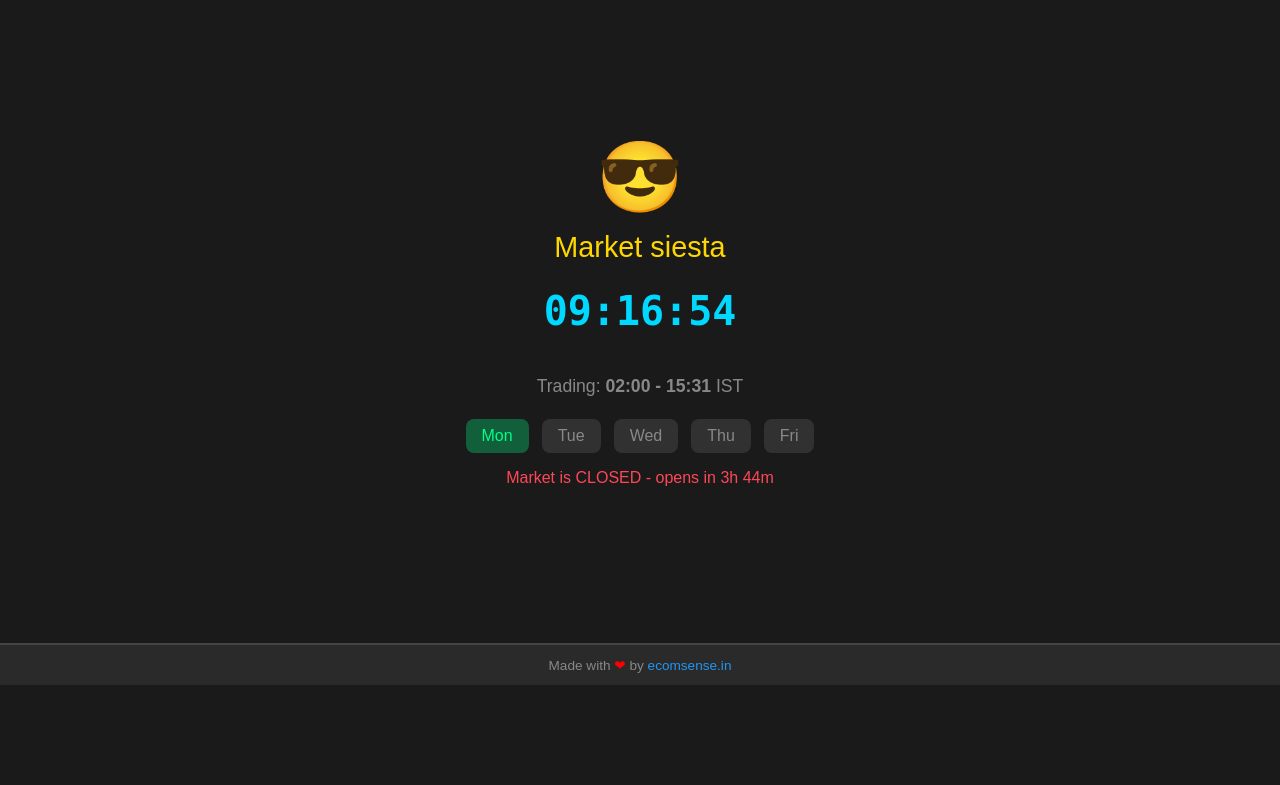
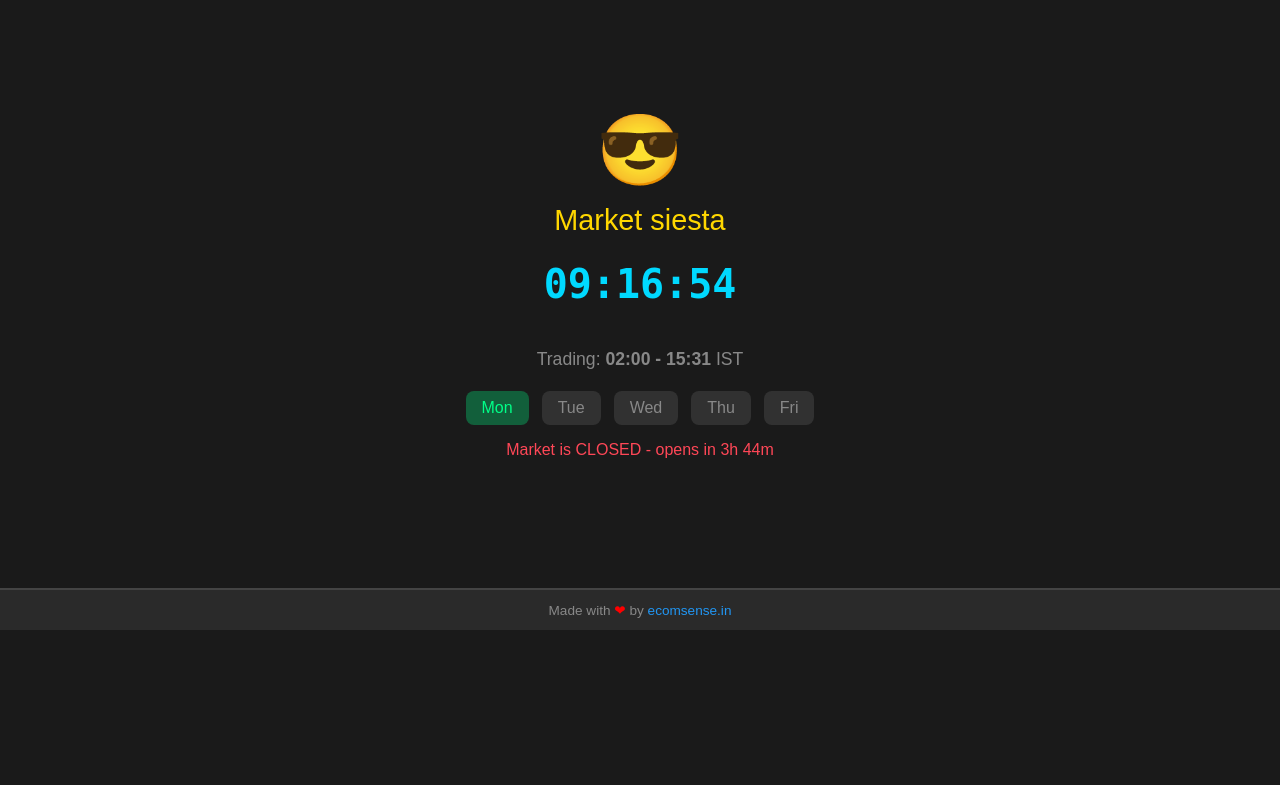
Before and after one commit to ecomsense/scalper-uma, a FastAPI app: page / in a window 1280 px wide. Shown: the part 65-850 px from the top of the page. Run offline with FastAPI, Linux system fonts and the light colour scheme; data that the repository does not hold is empty; parts of the project's set-up code (start-up, migrations or seed data) failed here and were passed over.

Commit message:
fix footer z-order: app-footer before bottom-panel, margin-bottom to clear fixed panel

```diff
--- a/src/static/styles.css
+++ b/src/static/styles.css
@@ -177,6 +177,7 @@ body {
   color: var(--text-muted);
   flex-shrink: 0;
   margin-top: auto;
+  margin-bottom: 55px; /* clear fixed bottom-panel */
 }
 
 .app-footer a {
--- a/templates/logic.html
+++ b/templates/logic.html
@@ -57,6 +57,8 @@
 
     </div>
 
+    <footer class='app-footer'>Made with <span style='color:red;'>❤</span> by <a href='https://ecomsense.in' target='_blank'>ecomsense.in</a></footer>
+
     <div class='bottom-panel'>
       <div style='display:flex;justify-content:space-around;align-items:center;font-size:0.85rem;'>
         <span>Positions: <span id='pos-count-footer'>0</span></span>
@@ -65,8 +67,6 @@
         <span>Realized: <span id='realized-footer'>0.00</span></span>
       </div>
     </div>
-
-    <footer class='app-footer'>Made with <span style='color:red;'>❤</span> by <a href='https://ecomsense.in' target='_blank'>ecomsense.in</a></footer>
 
     <!-- Settings Modal -->
     <div id='settingsModal' class='modal'>
```
